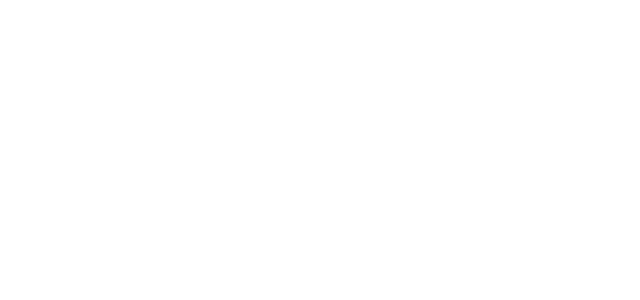
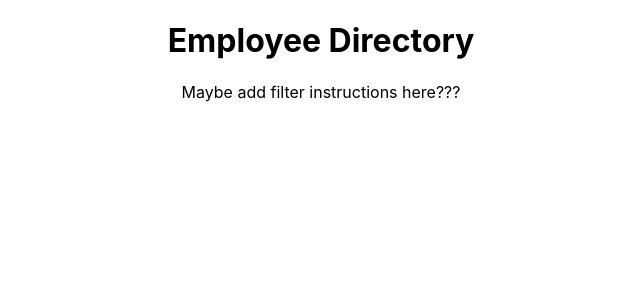
Before and after one commit to codragon2020/react_employee_directory, a React (Create React App) app: page / in a window 1280 px wide. Shown: the top 300 px of the page, without its empty margins (319-959 px from the left). Built offline with nearby package versions, Linux system fonts and the light colour scheme.

Commit message:
Added Header component to show title of page and instruction

```diff
--- a/src/App.js
+++ b/src/App.js
@@ -1,12 +1,13 @@
 import React from "react";
 import Wrapper from "./components/Wrapper";
+import Header from "./components/Header";
 import './App.css';
 
 function App(){
   return (
   <div className="App">
     <Wrapper>
-
+      <Header />
     </Wrapper>
   </div>
   );
--- /dev/null
+++ b/src/components/Header.js
@@ -0,0 +1,13 @@
+import React, { Component } from "react";
+//import "../styles/Header.css";
+
+export default class Header extends Component {
+    render(){
+        return (
+            <div className="header">
+                <h1>Employee Directory</h1>
+                <p>Maybe add filter instructions here???</p>
+            </div>
+        )
+    }
+}
```
